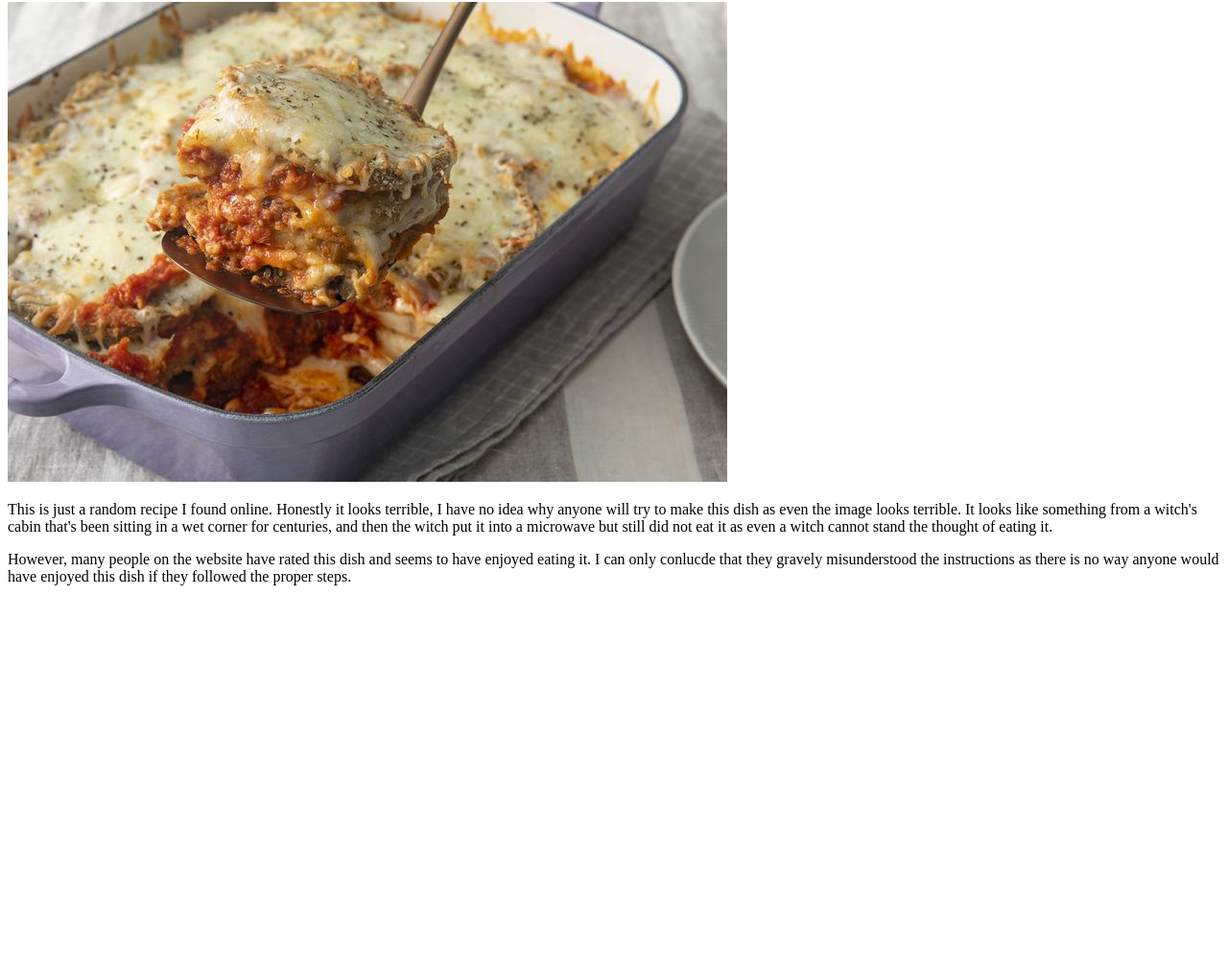
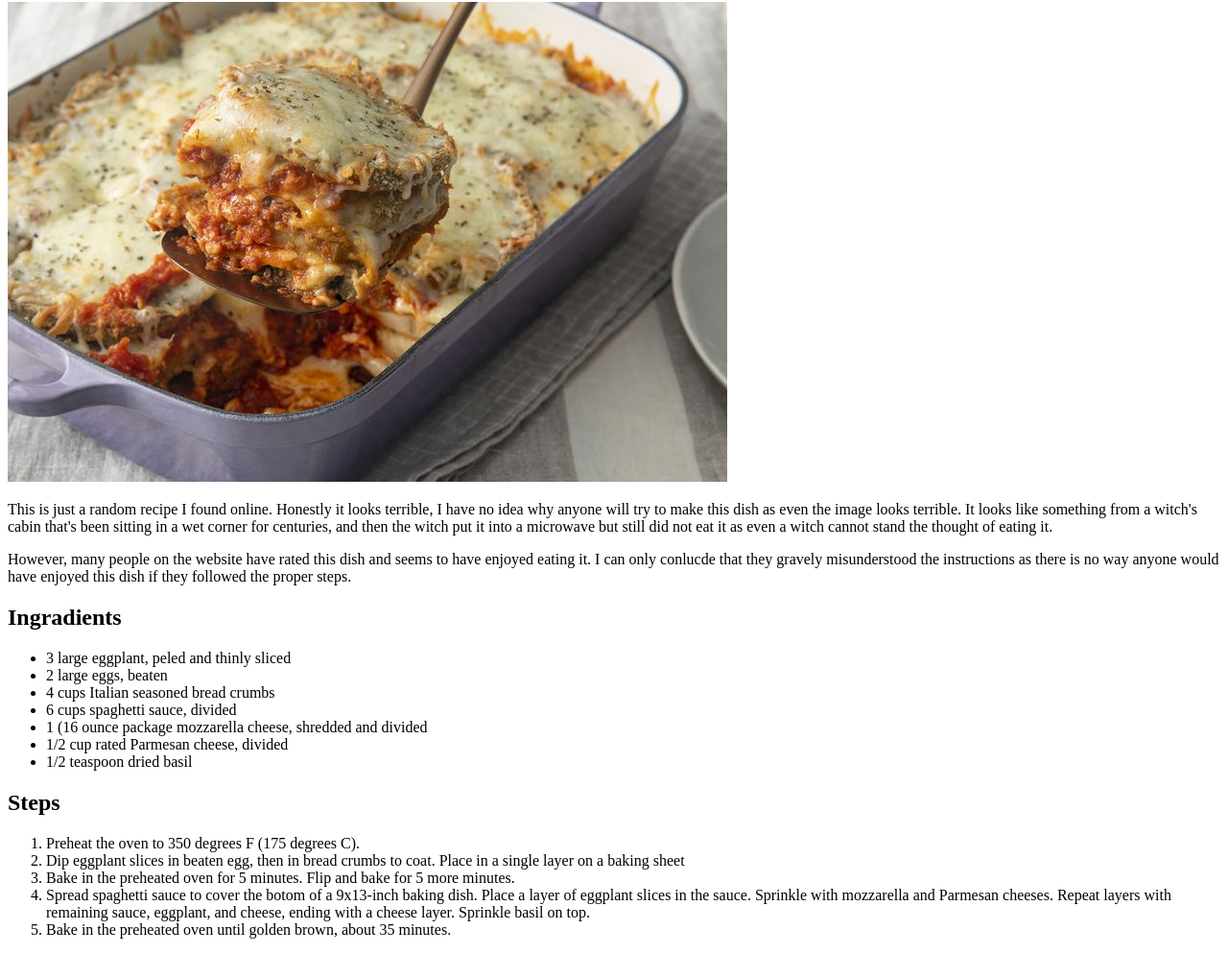
Before and after one commit to Uxna/odin-recipies, a plain HTML site: page recipes/eggplant-parmesan.html in a window 1280 px wide. Shown: the part 78-1072 px from the top of the page at 96% size. Before the commit the page ends 800 px from the top, so only its background shows below. Drawn offline with Linux system fonts and the light colour scheme.

Commit message:
Add ingredients and steps to eggplant recipe

```diff
--- a/recipes/eggplant-parmesan.html
+++ b/recipes/eggplant-parmesan.html
@@ -8,15 +8,39 @@
 </head>
 <body>
     <h1>Eggplant Parmesan</h1>
-    <img src="../img/25321_EggplantParmesanII-mfs-2X3--f961d97dc9a8495ab215a92d0b92298d.jpg" alt="Image of an eggplant parmesan dish">
+    <img src="../img/25321_EggplantParmesanII-mfs-2X3--f961d97dc9a8495ab215a92d0b92298d.jpg" alt="Image of an
+    eggplant parmesan dish">
     <p>
-        This is just a random recipe I found online. Honestly it looks terrible, I have no idea why anyone will try to make this dish
-        as even the image looks terrible. It looks like something from a witch's cabin that's been sitting in a wet corner for centuries,
-        and then the witch put it into a microwave but still did not eat it as even a witch cannot stand the thought of eating it.
+        This is just a random recipe I found online. Honestly it looks terrible, I have no idea why anyone will
+        try to make this dish as even the image looks terrible. It looks like something from a witch's cabin that's
+        been sitting in a wet corner for centuries, and then the witch put it into a microwave but still did not
+        eat it as even a witch cannot stand the thought of eating it.
     </p>
     <p>
-        However, many people on the website have rated this dish and seems to have enjoyed eating it. I can only conlucde that they gravely
-        misunderstood the instructions as there is no way anyone would have enjoyed this dish if they followed the proper steps.
+        However, many people on the website have rated this dish and seems to have enjoyed eating it. I can
+        only conlucde that they gravely misunderstood the instructions as there is no way anyone would have
+        enjoyed this dish if they followed the proper steps.
     </p>
+    <h2>Ingradients</h2>
+    <ul>
+        <li>3 large eggplant, peled and thinly sliced</li>
+        <li>2 large eggs, beaten</li>
+        <li>4 cups Italian seasoned bread crumbs</li>
+        <li>6 cups spaghetti sauce, divided</li>
+        <li>1 (16 ounce package mozzarella cheese, shredded and divided</li>
+        <li>1/2 cup rated Parmesan cheese, divided</li>
+        <li>1/2 teaspoon dried basil</li>
+    </ul>
+    <h2>Steps</h2>
+    <ol>
+        <li>Preheat the oven to 350 degrees F (175 degrees C).</li>
+        <li>Dip eggplant slices in beaten egg, then in bread crumbs to coat. Place in a single layer on a
+            baking sheet</li>
+        <li>Bake in the preheated oven for 5 minutes. Flip and bake for 5 more minutes.</li>
+        <li>Spread spaghetti sauce to cover the botom of a 9x13-inch baking dish. Place a layer of eggplant
+            slices in the sauce. Sprinkle with mozzarella and Parmesan cheeses. Repeat layers with remaining
+            sauce, eggplant, and cheese, ending with a cheese layer. Sprinkle basil on top.</li>
+        <li>Bake in the preheated oven until golden brown, about 35 minutes.</li>
+    </ol>
 </body>
 </html>
```
